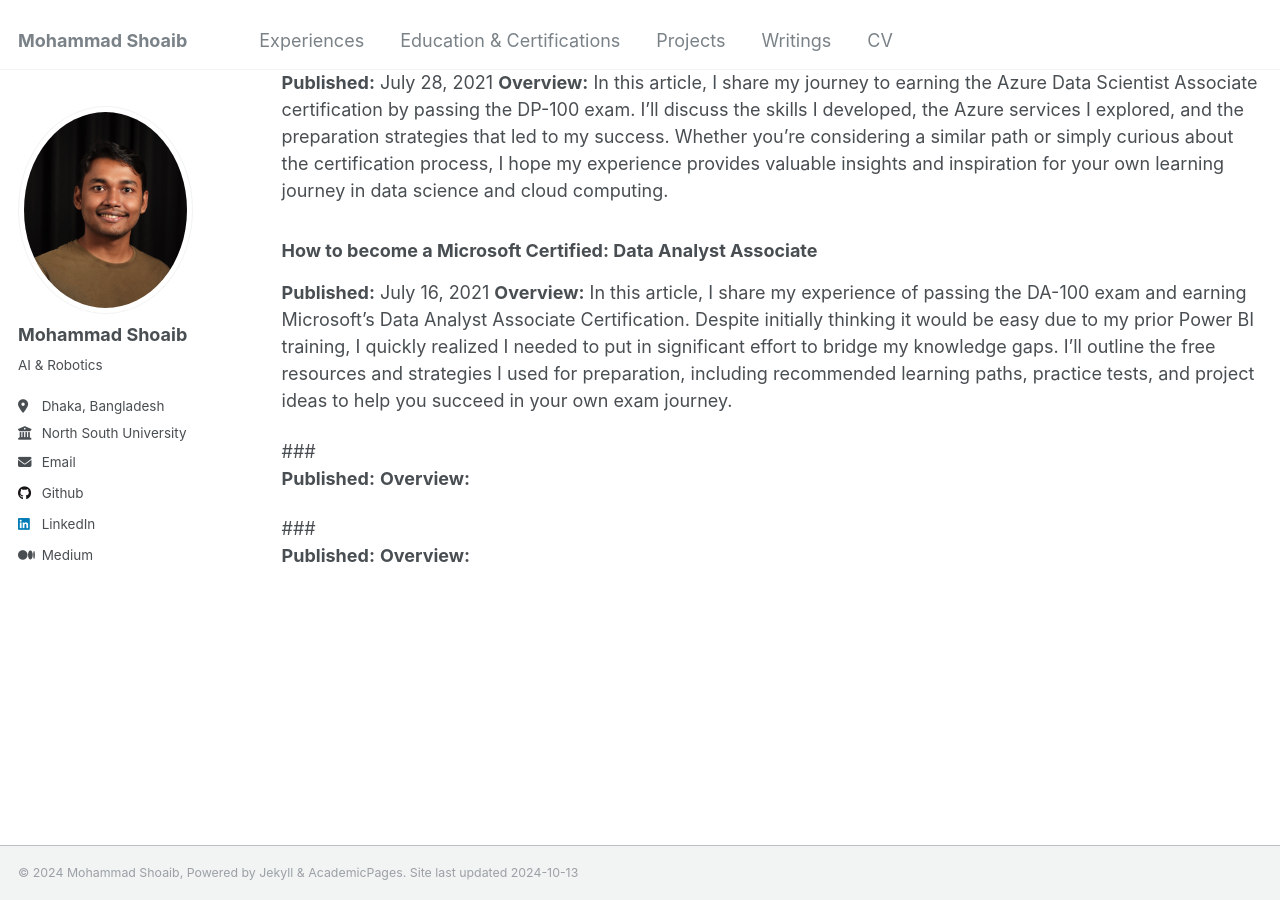
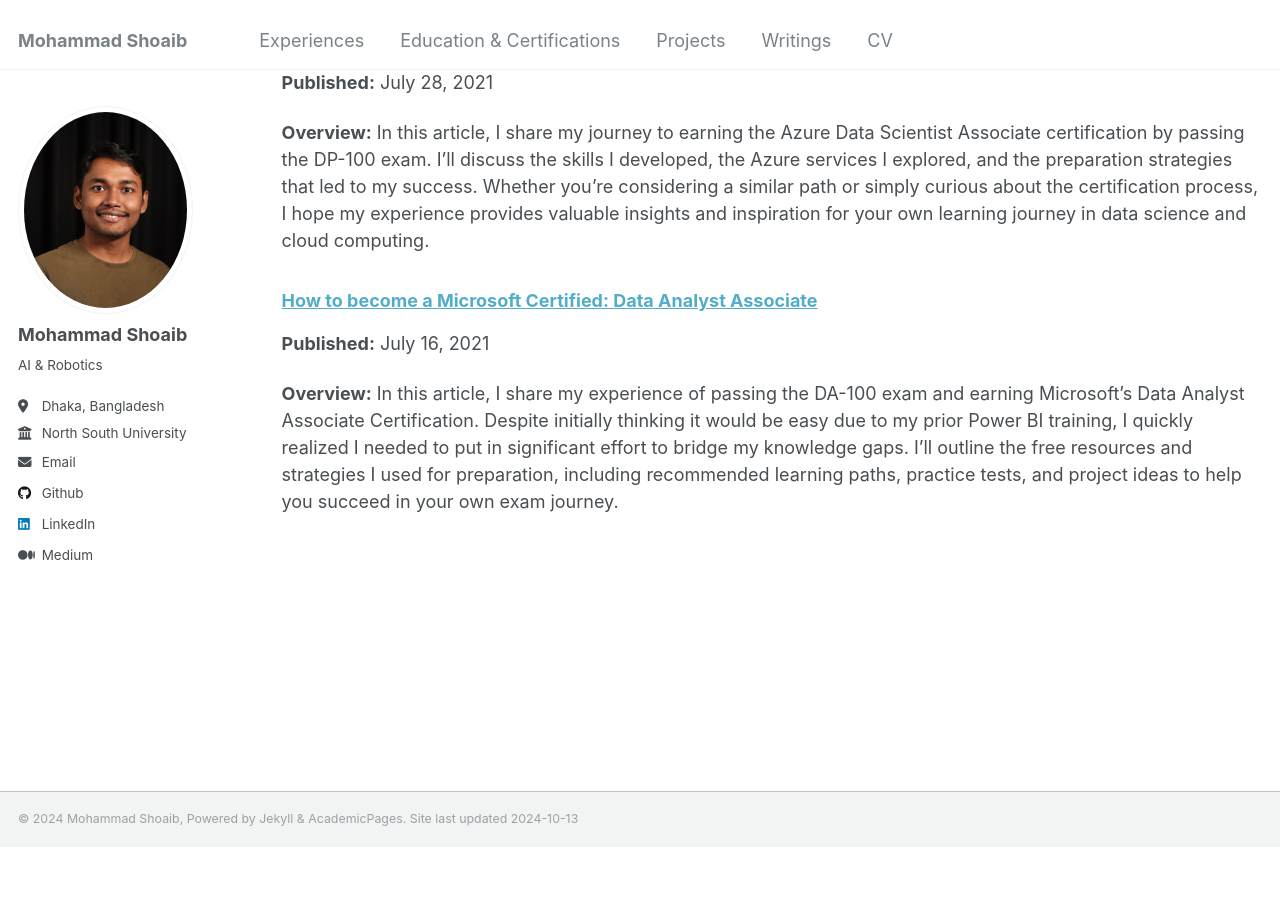
Before and after one commit to shoaib6174/shoaib6174.github.io, a Jekyll site: the page built from _pages/writings.md, in a window 1280 px wide and 900 px high, scrolled down 3253 px. Built offline with Jekyll 4.4.1, drawn with Linux system fonts in a browser that asks for light colours; after the commit the page ends 4099 px from its top, so only the background shows below that.

Commit message:
Update writings.md

```diff
--- a/_pages/writings.md
+++ b/_pages/writings.md
@@ -75,22 +75,16 @@
 **Overview:** In this article, I walk you through the process of building a web application that extracts text from images using Flask and Azure’s Computer Vision API. I begin by explaining the importance of text recognition and how to set up an Azure subscription to access the necessary resources. I detail the steps for creating a Flask project, including setting up a virtual environment, installing required libraries, and writing the application code. Additionally, I demonstrate how to implement the API to read both printed and handwritten text from images. Finally, I guide you through deploying the app on Heroku, ensuring that your subscription key and endpoint remain secure throughout the process.
 
 
-###  How I have become Microsoft Certified: Azure Data Scientist Associate
+###  [How I have become Microsoft Certified: Azure Data Scientist Associate](https://medium.com/@shoaib6174/how-to-become-a-microsoft-certified-data-analyst-associate-f109a2bdf65)
 **Published:** July 28, 2021
+
 **Overview:**  In this article, I share my journey to earning the Azure Data Scientist Associate certification by passing the DP-100 exam. I’ll discuss the skills I developed, the Azure services I explored, and the preparation strategies that led to my success. Whether you’re considering a similar path or simply curious about the certification process, I hope my experience provides valuable insights and inspiration for your own learning journey in data science and cloud computing.
 
-###  How to become a Microsoft Certified: Data Analyst Associate
+###  [How to become a Microsoft Certified: Data Analyst Associate](https://medium.com/@shoaib6174/how-to-become-a-microsoft-certified-data-analyst-associate-f109a2bdf65)
 **Published:** July 16, 2021
+
 **Overview:** In this article, I share my experience of passing the DA-100 exam and earning Microsoft’s Data Analyst Associate Certification. Despite initially thinking it would be easy due to my prior Power BI training, I quickly realized I needed to put in significant effort to bridge my knowledge gaps. I’ll outline the free resources and strategies I used for preparation, including recommended learning paths, practice tests, and project ideas to help you succeed in your own exam journey.
 
 
-###
-**Published:**
-**Overview:**
-
-###
-**Published:**
-**Overview:**
-
 
 </details>
```
